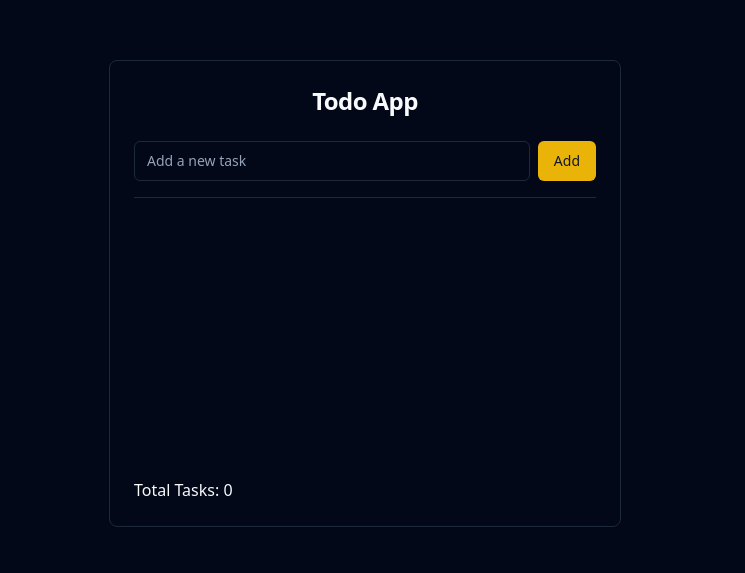
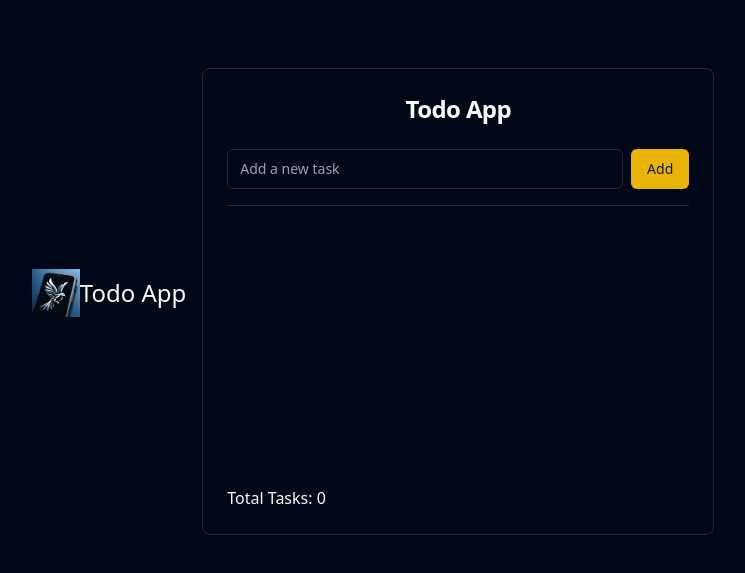
Before and after one commit to GPT-Engineer-App-Dev/t-8621, a React (Vite) app: page / in a window 1280 px wide. Shown: the part 107-680 px from the top of the page, without its empty margins (275-1020 px from the left). Built offline with nearby package versions, Linux system fonts and the light colour scheme.

Commit message:
Add header with flying bird logo to the todo app.

```diff
--- a/src/pages/Index.jsx
+++ b/src/pages/Index.jsx
@@ -1,4 +1,5 @@
 import React, { useState, useEffect } from "react";
+import flyingBirdLogo from "@/public/images/flying-bird-logo.png";
 import { Button } from "@/components/ui/button";
 import { Input } from "@/components/ui/input";
 import { Card, CardContent, CardFooter, CardHeader, CardTitle } from "@/components/ui/card";
@@ -40,7 +41,11 @@ const Index = () => {
 
   return (
     <div className="h-screen w-screen flex items-center justify-center p-4 bg-background text-foreground">
-      <Card className="w-full max-w-lg bg-card text-card-foreground">
+      <header className="flex items-center justify-between p-4 bg-card text-card-foreground">
+        <img src={flyingBirdLogo} alt="Flying Bird Logo" className="h-12" />
+        <h1 className="text-2xl">Todo App</h1>
+      </header>
+      <Card className="w-full max-w-lg bg-card text-card-foreground mt-4">
         <CardHeader>
           <CardTitle className="text-center text-2xl">Todo App</CardTitle>
         </CardHeader>
```
Also changed, not shown: public/images/flying-bird-logo.png (added).
